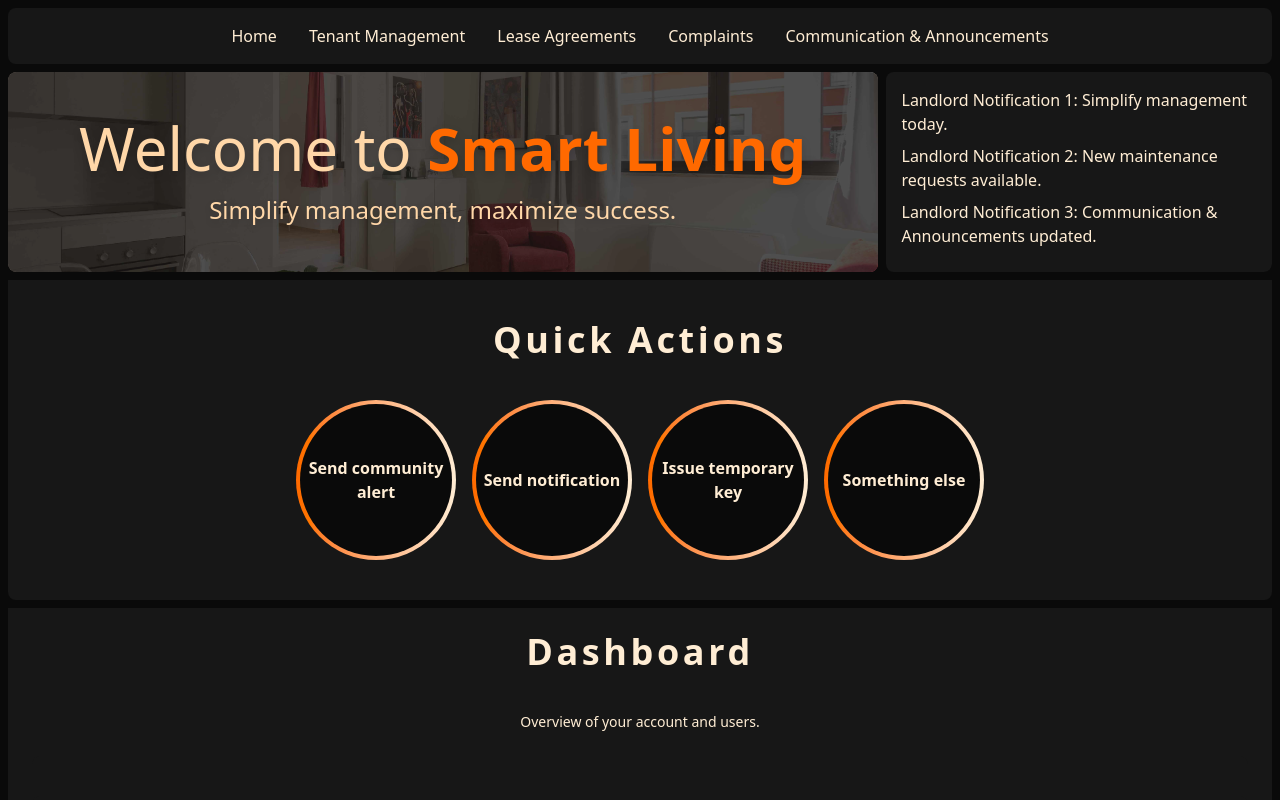
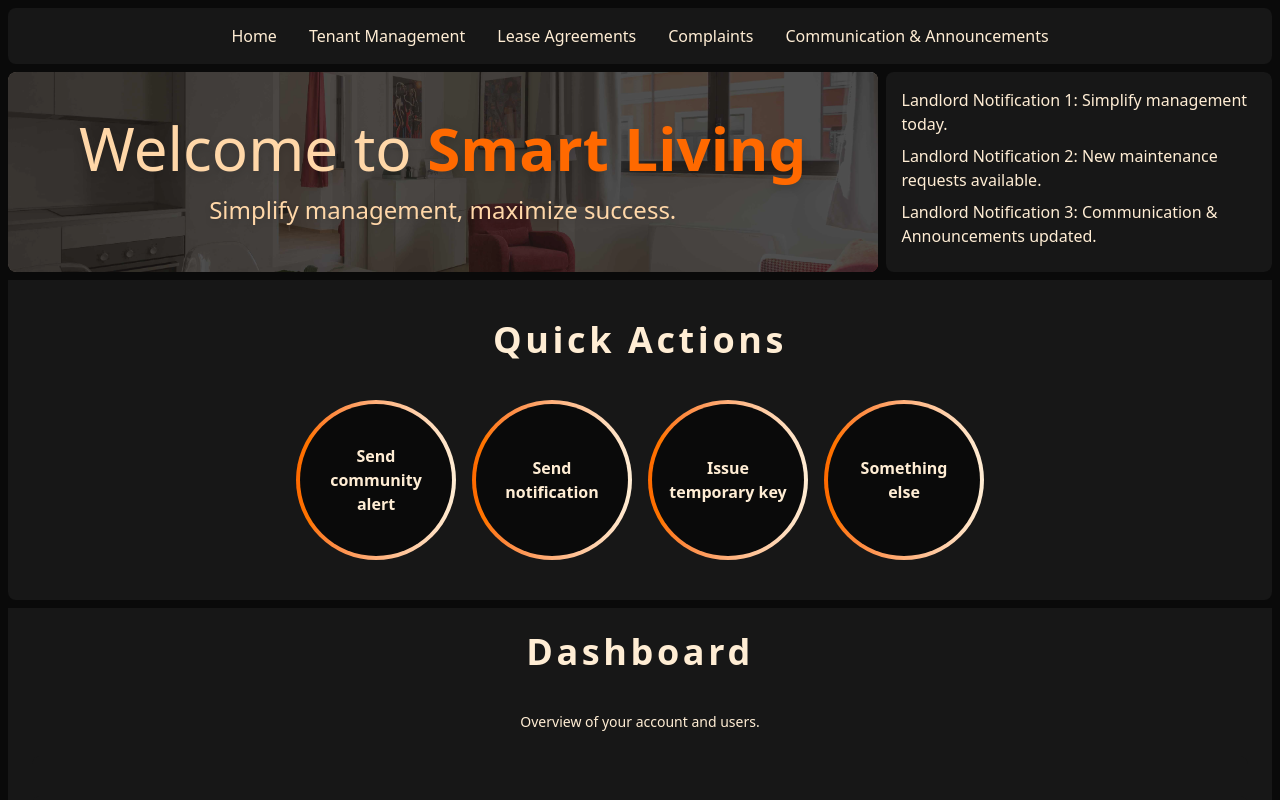
Before and after one commit to clarktr1/2025-Cohort-Team-2, a React (Vite) app in the folder frontend/: page /landlord in a window 1280 px wide. Shown: the top 800 px of the page. Built offline with nearby package versions, Linux system fonts and the light colour scheme.

Commit message:
add padding to quick actions button

```diff
--- a/frontend/src/components/QuickActionButton.tsx
+++ b/frontend/src/components/QuickActionButton.tsx
@@ -10,7 +10,7 @@ const QuickActionButton: React.FC<QuickActionButtonProps> = ({ text, onClick })
         <li className="w-40 h-40 p-1 bg-gradient-to-r from-orange-500 to-orange-100 rounded-full">
             <button
                 onClick={onClick}
-                className="w-full h-full rounded-full flex items-center justify-center bg-neutral-950 text-orange-100 font-bold hover:bg-orange-100 hover:text-neutral-900 transition-colors duration-300 ease-in-out focus:outline-none"
+                className="w-full p-4 h-full rounded-full flex items-center justify-center bg-neutral-950 text-orange-100 font-bold hover:bg-orange-100 hover:text-neutral-900 transition-colors duration-300 ease-in-out focus:outline-none"
             >
                 {text}
             </button>
```
